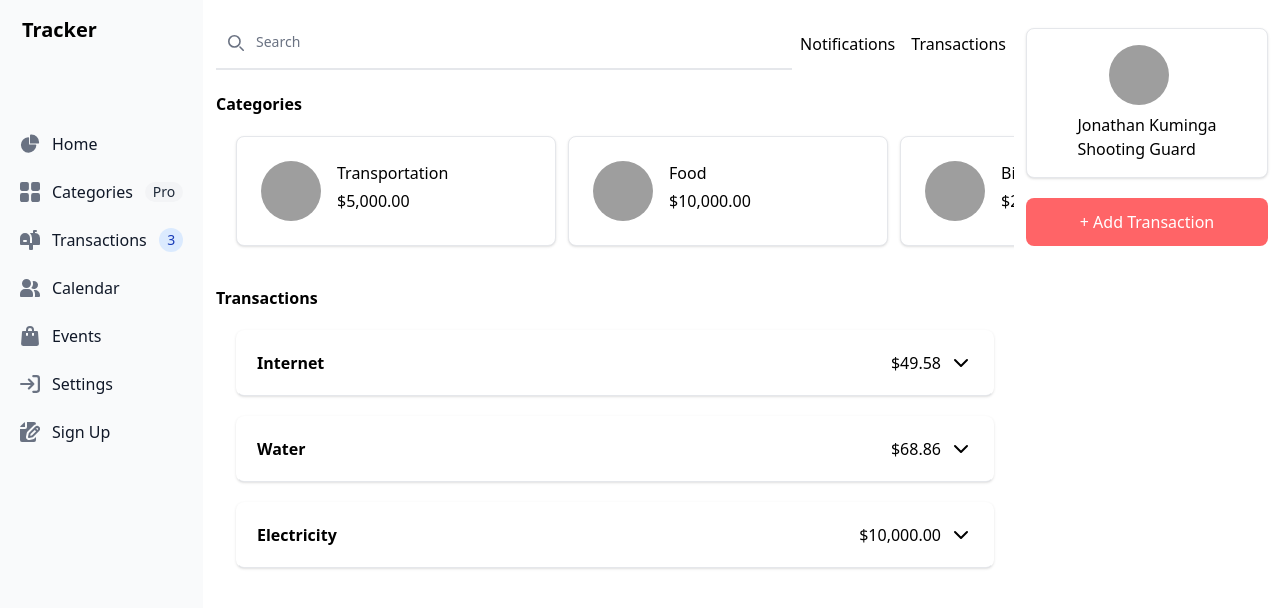
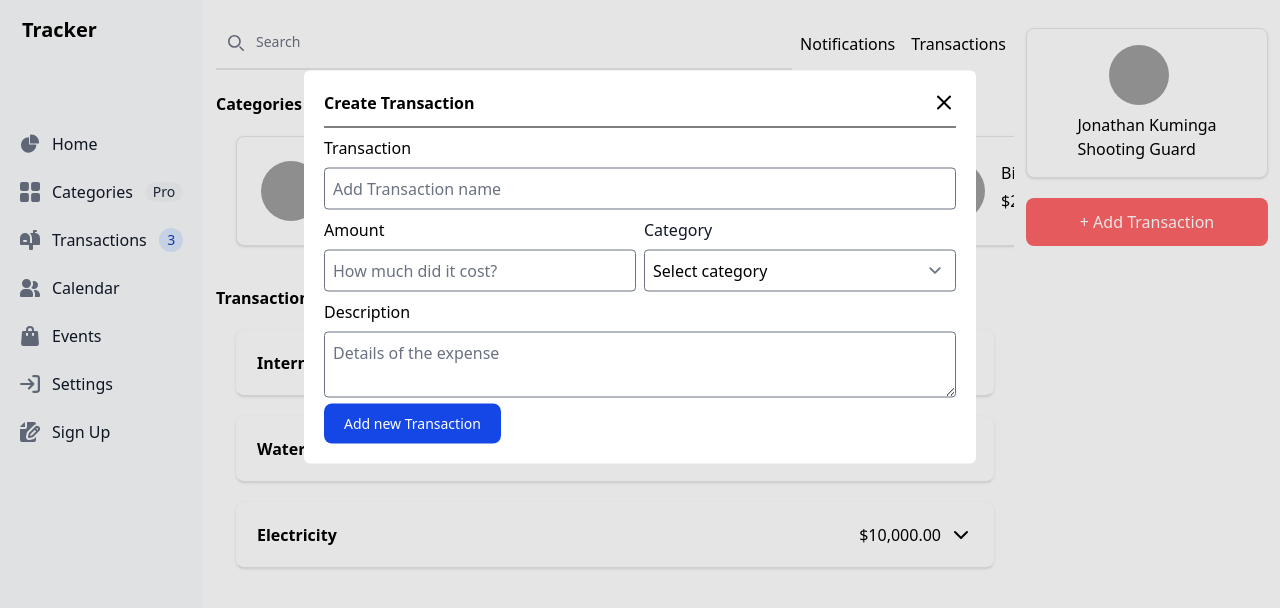
Before and after one commit to Jamesgnzg/exp-tracker, a SvelteKit app: page /transactions in a window 1280 px wide. Both pictures are taken after a click on the button "+ Add Transaction". Shown: the top 608 px of the page. Built offline with nearby package versions, Linux system fonts and the light colour scheme; grey boxes are pictures that could not be loaded.

Commit message:
Add modal for transactions

```diff
--- a/src/lib/Accordion.svelte
+++ b/src/lib/Accordion.svelte
@@ -29,6 +29,7 @@
 	{#if open}
         <div class="mt-3 p-2 bg-[#cecece]" transition:slide>
             <slot name="details">
+				<p>No available details</p>
             </slot>
         </div>
 	{/if}
--- /dev/null
+++ b/src/lib/Modal.svelte
@@ -0,0 +1,27 @@
+<script>
+  import { fade } from "svelte/transition";
+  import { X } from '@lucide/svelte';
+
+    let { showModal = $bindable(false), header, children } = $props();
+    let dialog = $state();
+
+    $effect(() => {
+        if (showModal) dialog.showModal();
+    })
+</script>
+
+<dialog bind:this={dialog}
+    onclose={() => showModal = false}
+    data-modal-backdrop="static"
+    class="overflow-y-auto overflow-x-hidden rounded-md absolute left-1/2 top-1/3 transform -translate-1/2 min-w-2xl min-h-2xl"
+    transition:fade>
+
+    <div class="p-5">
+        <div class="flex justify-between border-b pb-3">
+            {@render header?.()}
+            <!-- svelte-ignore a11y_autofocus -->
+		    <button autofocus onclick={() => dialog.close()} class="cursor-pointer"><X /></button>
+        </div>
+		{@render children?.()}
+    </div>
+</dialog>
--- a/src/routes/transactions/components/RightBar.svelte
+++ b/src/routes/transactions/components/RightBar.svelte
@@ -1,3 +1,7 @@
+<script lang="ts">
+    import Modal from "$lib/Modal.svelte";
+    let showTransactionModal = $state(false);
+</script>
 <div class="p-3">
     <div class="flex flex-col items-center max-w-xs p-4 bg-white border border-gray-200 rounded-lg shadow-sm">
         <img class="w-15 h-15 rounded-full mr-4" src="https://randomuser.me/api/portraits/med/men/75.jpg" alt="Avatar">
@@ -6,5 +10,49 @@
             <p>Shooting Guard</p>
         </div>
     </div>
-    <button class="mt-5 p-3 rounded-lg text-white bg-red-400 cursor-pointer min-w-full">+ Add Transaction</button>
+    <button class="mt-5 p-3 rounded-lg text-white bg-red-400 cursor-pointer min-w-full" onclick={() => showTransactionModal = true}>+ Add Transaction</button>
 </div>
+
+<Modal bind:showModal={showTransactionModal}>
+	{#snippet header()}
+		<h2 class="font-bold">Create Transaction</h2>
+	{/snippet}
+
+    <div class="mt-2">
+        <form method="POST">
+            <div class="grid grid-cols-2 gap-2">
+                <div class="col-span-2">
+                    <label for="name" class="block mb-2 font-medium">
+                        Transaction
+                    </label>
+                    <input name="name" class="border p-2 rounded-sm min-w-full focus:ring-0 focus:outline-none" autocomplete="off" placeholder="Add Transaction name"/>
+                </div>
+                <div class="col-span-2 sm:col-span-1">
+                    <label for="amount" class="block mb-2 font-medium">
+                        Amount
+                    </label>
+                    <input name="amount" type="number" class="border p-2 rounded-sm min-w-full focus:ring-0 focus:outline-none" autocomplete="off" placeholder="How much did it cost?"/>
+                </div>
+                <div class="col-span-2 sm:col-span-1">
+                    <label for="category" class="block mb-2 font-medium text-gray-900 dark:text-white">Category</label>
+                    <select id="category" class="border rounded-sm focus:outline-none focus:ring-0 min-w-full p-2">
+                        <option selected={true}>Select category</option>
+                        <option value="TV">Transportation</option>
+                        <option value="PC">Food</option>
+                        <option value="GA">Bills</option>
+                        <option value="PH">Hobbies</option>
+                    </select>
+                </div>
+                <div class="col-span-2">
+                    <label for="description" class="block mb-2 font-medium">
+                        Description
+                    </label>
+                    <textarea name="description" class="border p-2 rounded-sm min-w-full focus:ring-0 focus:outline-none" autocomplete="off" placeholder="Details of the expense"></textarea>
+                </div>
+            </div>
+            <button type="submit" class="text-white inline-flex items-center bg-blue-700 hover:bg-blue-800 focus:ring-4 focus:outline-none focus:ring-blue-300 font-medium rounded-lg text-sm px-5 py-2.5 text-center ">
+                Add new Transaction
+            </button>
+        </form>
+    </div>
+</Modal>
```
